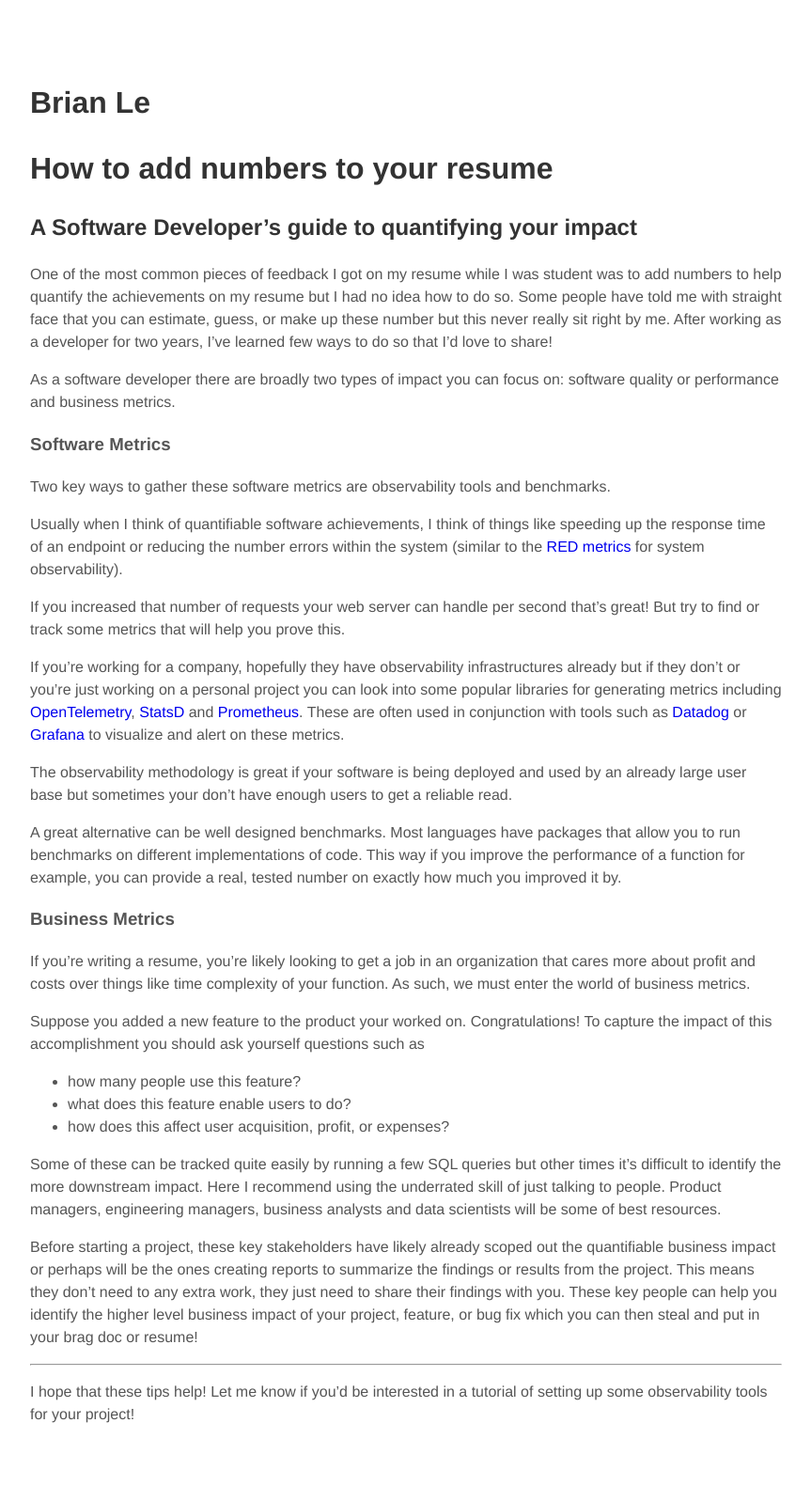
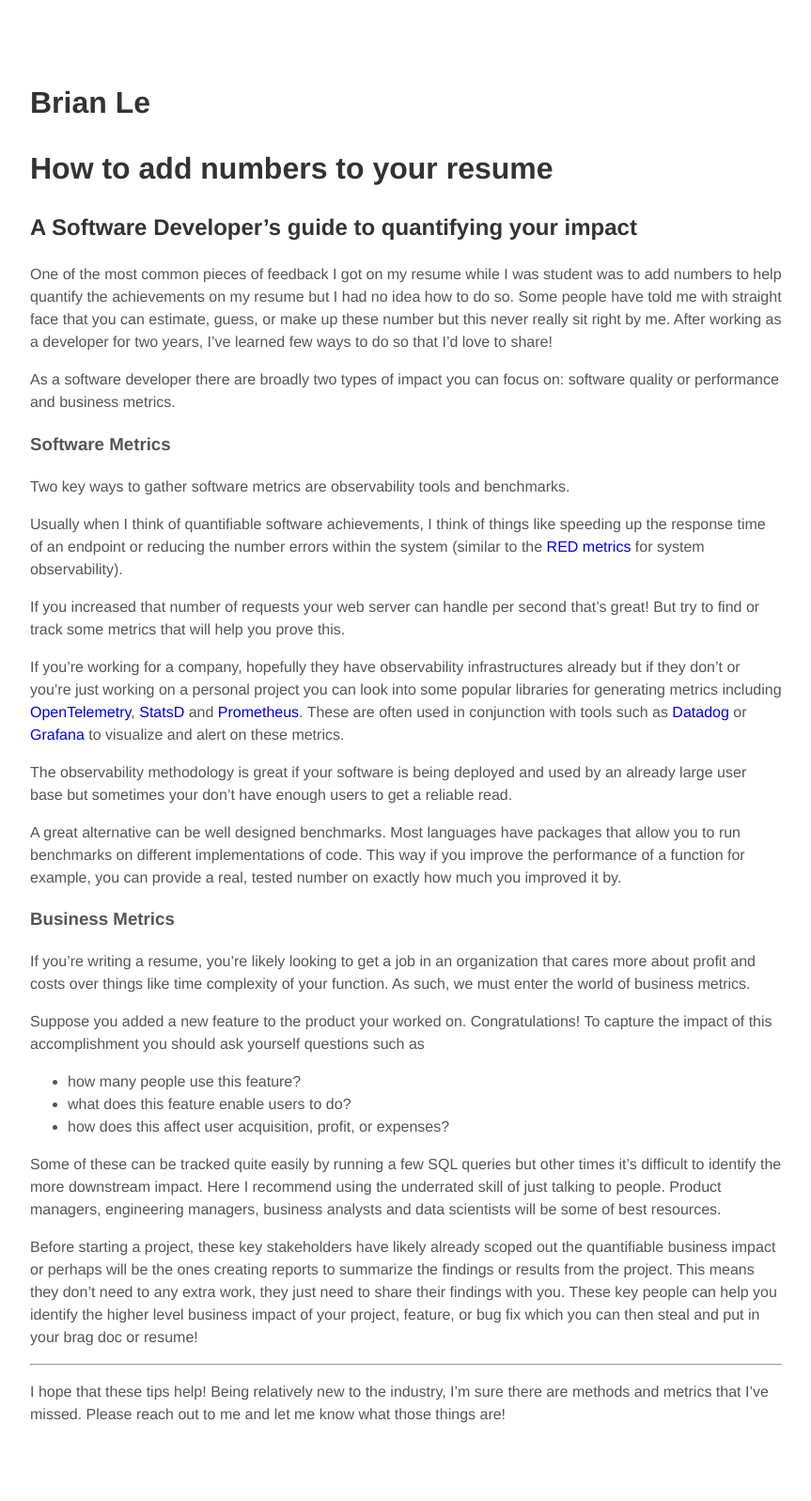
Before and after one commit to brianmakesthings/brianmakesthings.github.io, a Jekyll site: the page built from _posts/2024-05-30-quantifying-achievements.md, in a window 1280 px wide. Shown: the whole page at 94% size, without its empty margins (208-1071 px from the left). Built offline with Jekyll 4.4.1, drawn with Linux system fonts in a browser that asks for light colours.

Commit message:
software metrics flow

```diff
--- a/_posts/2024-05-30-quantifying-achievements.md
+++ b/_posts/2024-05-30-quantifying-achievements.md
@@ -14,7 +14,7 @@
 
 ### Software Metrics
 
-Two key ways to gather these software metrics are observability tools and benchmarks.
+Two key ways to gather software metrics are observability tools and benchmarks.
 
 Usually when I think of quantifiable software achievements, I think of things like speeding up the response time of an endpoint or reducing the number errors within the system (similar to the [RED metrics](https://grafana.com/blog/2018/08/02/the-red-method-how-to-instrument-your-services/) for system observability).
 
@@ -48,4 +48,5 @@
 
 ---
 
-I hope that these tips help! Let me know if you'd be interested in a tutorial of setting up some observability tools for your project!
+I hope that these tips help!
+Being relatively new to the industry, I'm sure there are methods and metrics that I've missed. Please reach out to me and let me know what those things are!
```
